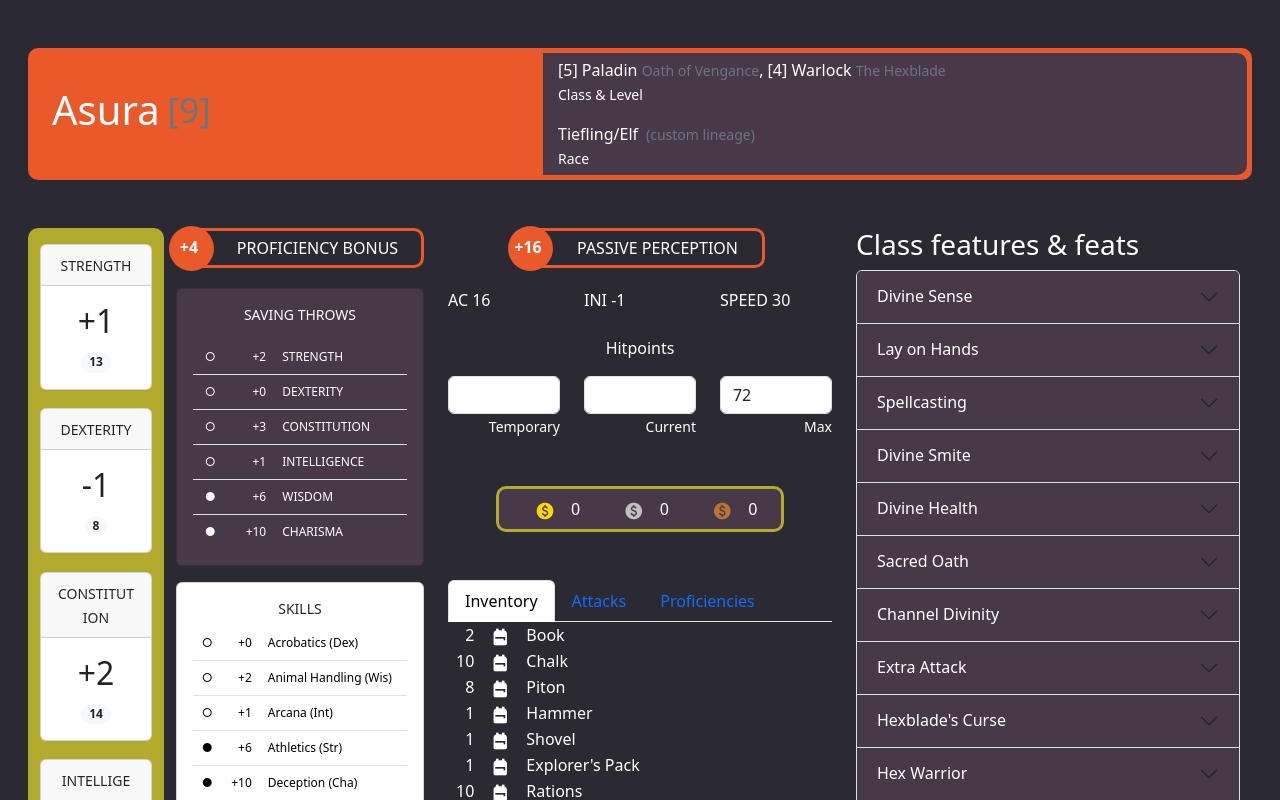
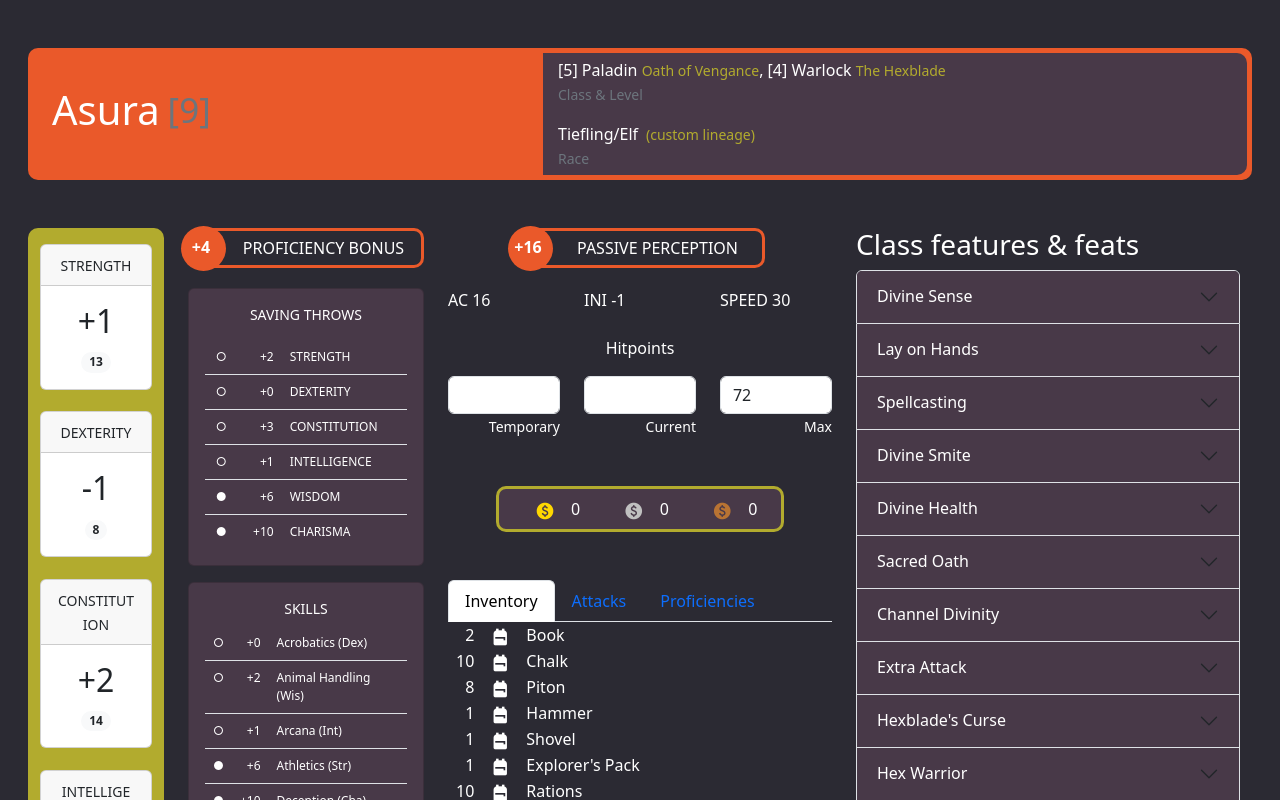
Before and after one commit to TobiasVidal/dnd-char-sheet, a React (Create React App) app: page / in a window 1280 px wide. Shown: the top 800 px of the page. Built offline with nearby package versions, Linux system fonts and the light colour scheme.

Commit message:
Avance css

```diff
--- a/src/App.css
+++ b/src/App.css
@@ -62,7 +62,9 @@ body, .bg-dark {
 
 .bg-dark-light,
 .accordion-button,
-.savingthrow-table td {
+.savingthrow-table td,
+.skill-table td
+ {
   color: white;
   background-color: var(--dark-light);
 }
@@ -149,3 +151,11 @@ body, .bg-dark {
   background-color: var(--dark-light);
   border: 3px solid var(--secondary)
 }
+
+.themetext-main-light {
+  color: var(--main-light);
+}
+
+.themetext-secondary {
+  color: var(--secondary);
+}
--- a/src/App.tsx
+++ b/src/App.tsx
@@ -30,7 +30,7 @@ function App() {
               <div className='col-4 ability-scores-column'>
                 <AbilityScores abilityScores={character.abilityScores} />
               </div>
-              <div className='col-8'>
+              <div className='col-8 ps-4'>
                 <ProminentNumber num={character.profBonus()} text="PROFICIENCY BONUS"/>
                 <SavingThrows savingThrows={character.savingThrows}/>
                 <Skills Skills={character.skills}/>
--- a/src/components/SheetHeader.tsx
+++ b/src/components/SheetHeader.tsx
@@ -11,16 +11,16 @@ export function SheetHeader({character}:{ character: Character}) {
       <div className="info-block">
         <p>{character.classes.map(x => <span key={character.classes.indexOf(x)}>
             {character.classes.indexOf(x) > 0 && ', '}
-            [{x.level}] {x.class.name()} <small className="text-secondary">{GetSubclassName(x.subclass)}</small>
+            [{x.level}] {x.class.name()} <small className="themetext-secondary">{GetSubclassName(x.subclass)}</small>
             </span>)}
             <br/>
-            <small>Class & Level</small>
+            <small className="text-secondary">Class & Level</small>
         </p>
         <p className="mb-0">
             {character.race.displayName}
-            {character.race.subtitle && <small className="text-secondary ms-2">{character.race.subtitle}</small>}
+            {character.race.subtitle && <small className="themetext-secondary ms-2">{character.race.subtitle}</small>}
             <br/>
-            <small>Race</small>
+            <small className="text-secondary">Race</small>
         </p>
       </div>
     </div>
--- a/src/components/Skills.tsx
+++ b/src/components/Skills.tsx
@@ -3,7 +3,7 @@ import { CharacterSkill } from "../typings/character.d";
 import { GetNumberString, GetSkillAbility, GetSkillName } from "../utils/common";
 
 function Skills({ Skills }: { Skills: CharacterSkill[] }) {
-    return <div className="card">
+    return <div className="card bg-dark-light">
             <div className="card-body">
                 <h6 className="text-center"><small>SKILLS</small></h6>
                 <table className="table skill-table">
```
